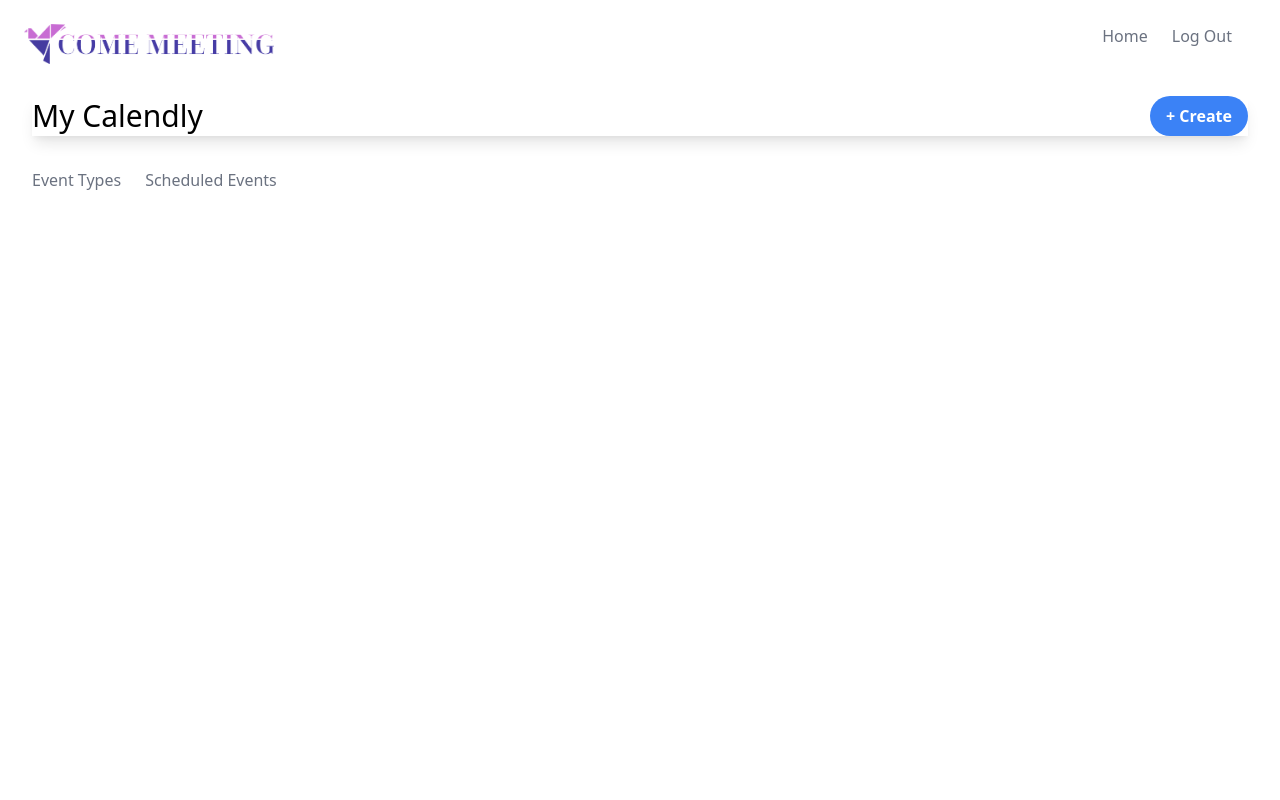
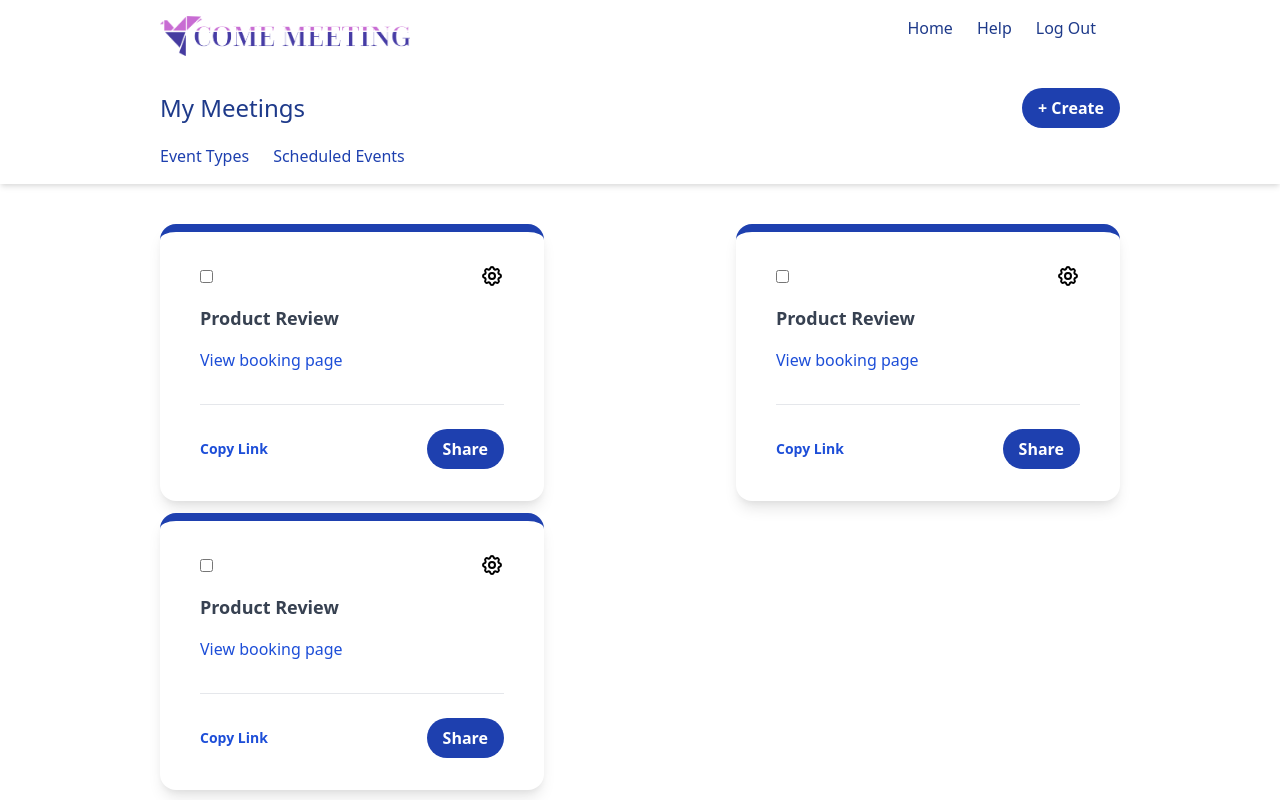
Before and after one commit to fe-bootcamp-2021/evently, a React (Create React App) app: page / in a window 1280 px wide. Built offline with nearby package versions, Linux system fonts and the light colour scheme.

Commit message:
feat: change favicone

```diff
--- a/public/index.html
+++ b/public/index.html
@@ -24,7 +24,7 @@
       work correctly both with client-side routing and a non-root public URL.
       Learn how to configure a non-root public URL by running `npm run build`.
     -->
-    <title>React App</title>
+    <title>Come Meeting</title>
   </head>
   <body>
     <noscript>You need to enable JavaScript to run this app.</noscript>
--- a/src/components/Card/Card.jsx
+++ b/src/components/Card/Card.jsx
@@ -1,7 +1,7 @@
 export default function Card() {
     return (
-        <div className="px-10 py-3">
-          <div className="bg-white w-96 max-w-xl rounded-2xl border-t-8 border-blue-600 px-10 py-8 shadow-lg hover:shadow-2xl transition duration-500">
+        <div>
+          <div className="bg-white w-96 max-w-xl rounded-2xl border-t-8 border-blue-800 px-10 py-8 shadow-lg hover:shadow-2xl transition duration-500">
             <div className="flex justify-between items-center">
                 <input type="checkbox" id="vehicle1" name="vehicle1" value="Bike" />
                 <button><svg xmlns="http://www.w3.org/2000/svg" class="h-6 w-6" fill="none" viewBox="0 0 24 24" stroke="currentColor">
@@ -15,7 +15,7 @@ export default function Card() {
                 <hr className="mt-8 py-3" />
                 <div className=" flex justify-between items-center">
                     <button className="text-sm font-semibold text-blue-700">Copy Link</button>
-                    <button className="bg-blue-500 hover:bg-blue-700 text-white font-bold py-2 px-4 rounded-full">Share</button>
+                    <button className="bg-blue-800 hover:bg-blue-600 text-white font-bold py-2 px-4 rounded-full">Share</button>
                 </div>
             </div>
           </div>
--- a/src/components/Dropdown/Dropdown.jsx
+++ /dev/null
@@ -1,46 +0,0 @@
-export default function Dropdown() {
-    return (
-        // <div>
-        //     <div x-data="{ dropdownOpen: true }" className="relative">
-        //         <button onClick="dropdownOpen = !dropdownOpen" className="relative z-10 block bg-gray-800 rounded p-2 hover:bg-gray-700 focus:outline-none focus:bg-gray-700">
-        //           <svg className="h-6 w-6 text-white" xmlns="http://www.w3.org/2000/svg" fill="none" viewBox="0 0 24 24" stroke="currentColor">
-        //             <path stroke-linecap="round" stroke-linejoin="round" stroke-width="2" d="M5 12h.01M12 12h.01M19 12h.01M6 12a1 1 0 11-2 0 1 1 0 012 0zm7 0a1 1 0 11-2 0 1 1 0 012 0zm7 0a1 1 0 11-2 0 1 1 0 012 0z" />
-        //           </svg>
-        //         </button>
-
-        //         <div x-show="dropdownOpen" onClick="dropdownOpen = false" className="fixed inset-0 h-full w-full z-10"></div>
-
-        //         <div x-show="dropdownOpen" className="absolute right-0 mt-2 w-48 bg-white rounded-md overflow-hidden shadow-xl z-20">
-        //           <a href="#" className="block px-4 py-2 text-sm text-gray-800 border-b hover:bg-gray-200">small <span className="text-gray-600">(640x426)</span></a>
-        //           <a href="#" className="block px-4 py-2 text-sm text-gray-800 border-b hover:bg-gray-200">medium <span className="text-gray-600">(1920x1280)</span></a>
-        //           <a href="#" className="block px-4 py-2 text-sm text-gray-800 border-b hover:bg-gray-200">large <span className="text-gray-600">(2400x1600)</span></a>
-        //         </div>
-        //     </div>
-        // </div>
-
-
-        <div>
-            <div className="flex justify-center h-screen">
-                <div className="flex items-center my-32">
-                  <div x-data="{ dropdownOpen: true }" className="relative">
-                    <button onclick="dropdownOpen = !dropdownOpen" className="relative z-10 block bg-gray-800 rounded p-2 hover:bg-gray-700 focus:outline-none focus:bg-gray-700">
-                      <svg className="h-6 w-6 text-white" xmlns="http://www.w3.org/2000/svg" fill="none" viewBox="0 0 24 24" stroke="currentColor">
-                        <path stroke-linecap="round" stroke-linejoin="round" stroke-width="2" d="M5 12h.01M12 12h.01M19 12h.01M6 12a1 1 0 11-2 0 1 1 0 012 0zm7 0a1 1 0 11-2 0 1 1 0 012 0zm7 0a1 1 0 11-2 0 1 1 0 012 0z" />
-                      </svg>
-                    </button>
-
-                    <div x-show="dropdownOpen" onClick="dropdownOpen = false" className="fixed inset-0 h-full w-full z-10"></div>
-
-                    <div x-show="dropdownOpen" className="absolute right-0 mt-2 w-48 bg-white rounded-md overflow-hidden shadow-xl z-20">
-                      <a href="#" className="block px-4 py-2 text-sm text-gray-800 border-b hover:bg-gray-200">small <span className="text-gray-600">(640x426)</span></a>
-                      <a href="#" className="block px-4 py-2 text-sm text-gray-800 border-b hover:bg-gray-200">medium <span className="text-gray-600">(1920x1280)</span></a>
-                      <a href="#" className="block px-4 py-2 text-sm text-gray-800 border-b hover:bg-gray-200">large <span className="text-gray-600">(2400x1600)</span></a>
-                    </div>
-                  </div>
-                </div>
-            </div>
-        </div>
-
-
-    )
-}
--- /dev/null
+++ b/src/components/Dropdown/Dropdown.module.css
@@ -0,0 +1,3 @@
+.dropdown:hover .dropdownMenu {
+    display: block;
+}
--- a/src/components/Home/Home.jsx
+++ b/src/components/Home/Home.jsx
@@ -5,45 +5,55 @@ import Logo from "../Logo/Logo";
 export default function Home() {
     return (
         <div>
-            <div>
-                <div className="m-6 flex justify-between">
+            <div className="max-w-lm inline-block flex flex-col mx-auto bg-white shadow-md items-center ">
+                <div className="w-9/12">
+                    <div className="mt-4 flex justify-between">
                         <Logo />
                         <div>
-                        <ul className="flex ml-8 mb-4">
+                            <ul className="flex mb-4">
                                 <li className="mr-6">
-                              <a className="text-gray-500 hover:text-gray-800" href="#">Home</a>
+                                  <a className="text-blue-900 hover:text-blue-600" href="#">Home</a>
                                 </li>
                                 <li className="mr-6">
-                              <a className="text-gray-500 hover:text-gray-800" href="#">Log Out</a>
+                                  <a className="text-blue-900 hover:text-blue-600" href="#">Help</a>
+                                </li>
+                                <li className="mr-6">
+                                  <a className="text-blue-900 hover:text-blue-600" href="#">Log Out</a>
                                 </li>
                             </ul>
                         </div>
                     </div>
-                <div className="flex justify-between items-center m-8 shadow-lg">
-                    <h1 className="text-3xl">My Calendly</h1>
-                    <button className="bg-blue-500 hover:bg-blue-700 text-white font-bold py-2 px-4 rounded-full">+ Create</button>
+                    <div className="flex justify-between items-center mt-8 mb-4">
+                        <h1 className="text-2xl text-blue-900">My Meetings</h1>
+                        <button className="bg-blue-800 hover:bg-blue-600 text-white font-bold py-2 px-4 rounded-full">+ Create</button>
                     </div>
 
-                <ul className="flex ml-8 mb-4">
+                    <ul className="flex mb-4">
                         <li className="mr-6">
-                      <a className="text-gray-500 hover:text-gray-800" href="#">Event Types</a>
+                          <a className="text-blue-800 hover:text-blue-600" href="#">Event Types</a>
                         </li>
                         <li className="mr-6">
-                      <a className="text-gray-500 hover:text-gray-800" href="#">Scheduled Events</a>
+                          <a className="text-blue-800 hover:text-blue-600" href="#">Scheduled Events</a>
                         </li>
                     </ul>
                 </div>
+            </div>
 
+            <div className="w-9/12 mt-6 mx-auto items-center">
+                <div className="flex  flex-col  md:flex-row justify-between  flex-wrap gap-3 mt-10">
+                    <Card />
+                    <Card />
+                    <Card />
+                </div>
 
-            {/* <Card /> */}
-            {/* <Dropdown /> */}
-
-
+                {/* <Dropdown color='red' /> */}
+            </div>
 
         </div>
 
 
 
 
+
     )
 }
```
Also changed, not shown: src/images/logo_final.svg (deleted), 1 other file (tests, documents, lock files or other folders). Lines whose indentation alone changed are shown as unchanged.
